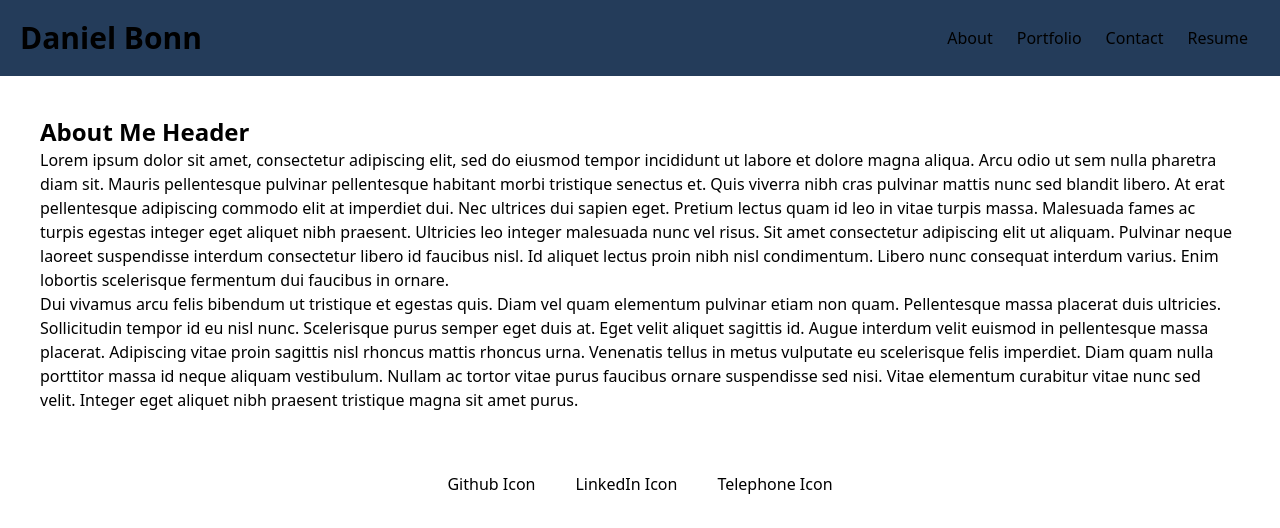
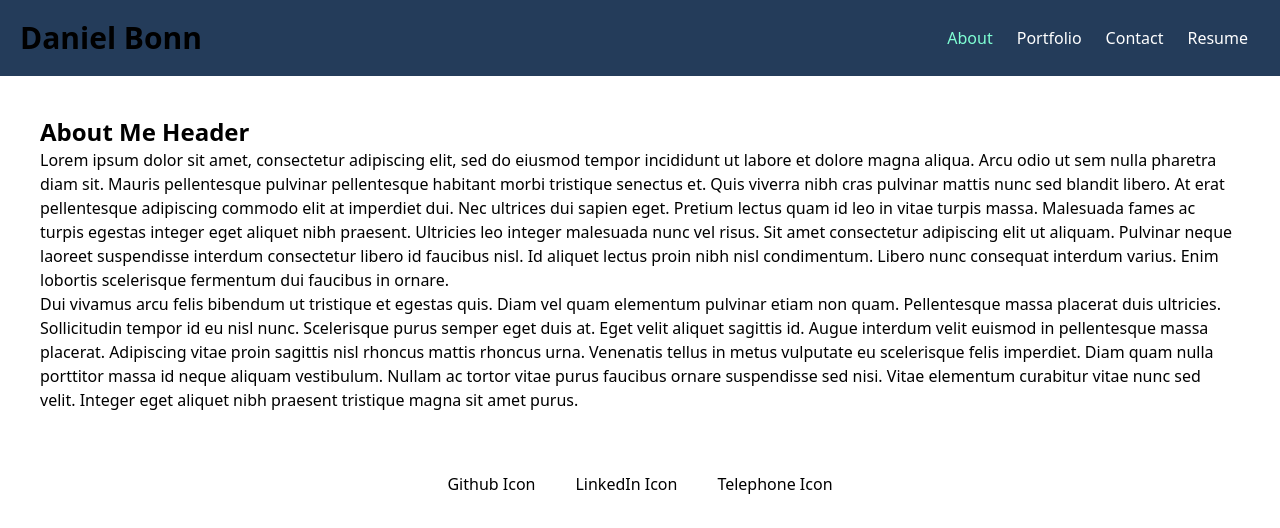
Before and after one commit to DanielTBonn/react-portfolio, a React (Vite) app: page / in a window 1280 px wide. Shown: the top 528 px of the page. Built offline with nearby package versions, Linux system fonts and the light colour scheme.

Commit message:
added some css properties to the active nav-links

```diff
--- a/src/components/pages/contact.jsx
+++ b/src/components/pages/contact.jsx
@@ -109,7 +109,12 @@
               />
             </div>
           </div>
-        <button type="submit">Submit</button>
+        <button
+        type="submit"
+        className="block w-full rounded-md bg-indigo-600 px-3.5 py-2.5 text-center text-sm font-semibold text-white shadow-sm hover:bg-indigo-500 focus-visible:outline focus-visible:outline-2 focus-visible:outline-offset-2 focus-visible:outline-indigo-600"
+        >
+          Submit</button>
+
       </form>
       {errorMessage && (
         <div>
--- a/src/index.css
+++ b/src/index.css
@@ -1,3 +1,11 @@
 @tailwind base;
 @tailwind components;
 @tailwind utilities;
+
+.nav-link.active {
+    color: aquamarine;
+}
+
+.nav-link {
+    color: white;
+}
```
